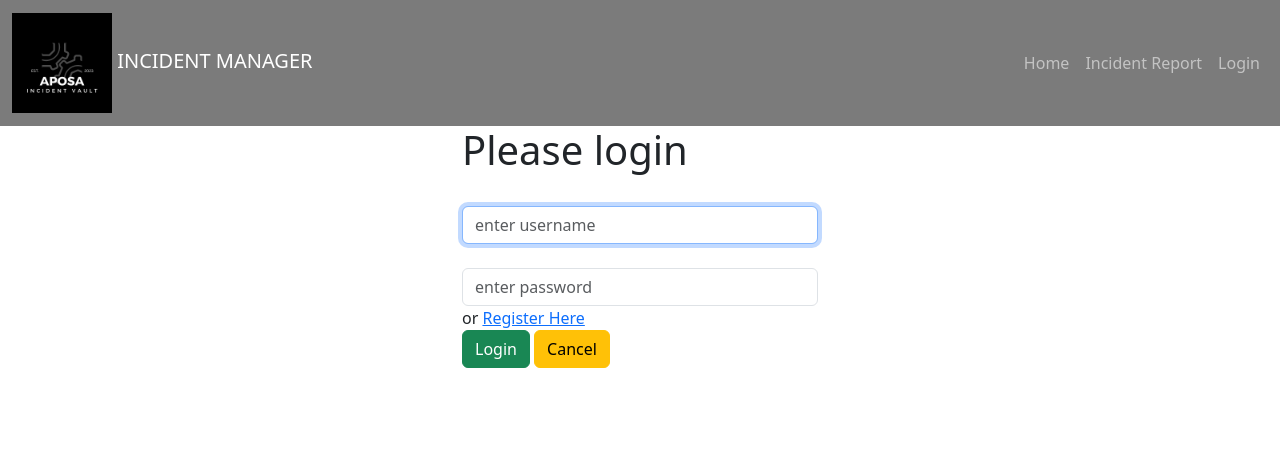
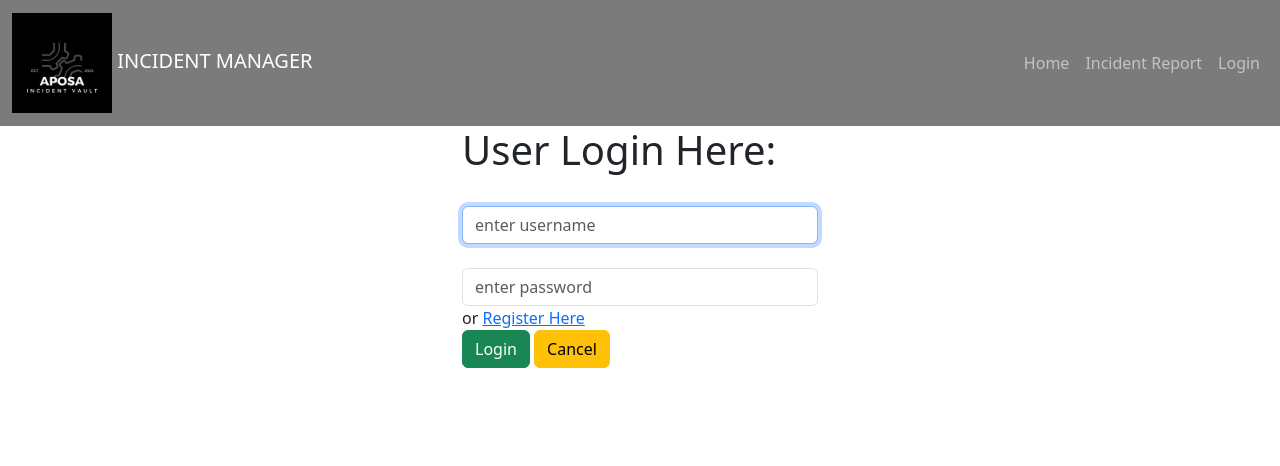
Before and after one commit to Pusnikai/Incident-Manager, a Node server app: page /login in a window 1280 px wide. Shown: the top 466 px of the page. Run offline with Node 20, Linux system fonts and the light colour scheme; some libraries are stand-ins or nearby versions.

Commit message:
Login Updated

```diff
--- a/server/views/auth/login.ejs
+++ b/server/views/auth/login.ejs
@@ -12,7 +12,7 @@
     <% } %>
     <div class="row">
         <div class="offset-md-4 col-md-4">
-            <h1>Please login</h1>
+            <h1>User Login Here:</h1>
             <form method="post" autocomplete="off">
                 <fieldset class="form-group">
                     <label for="username"></label>
```
